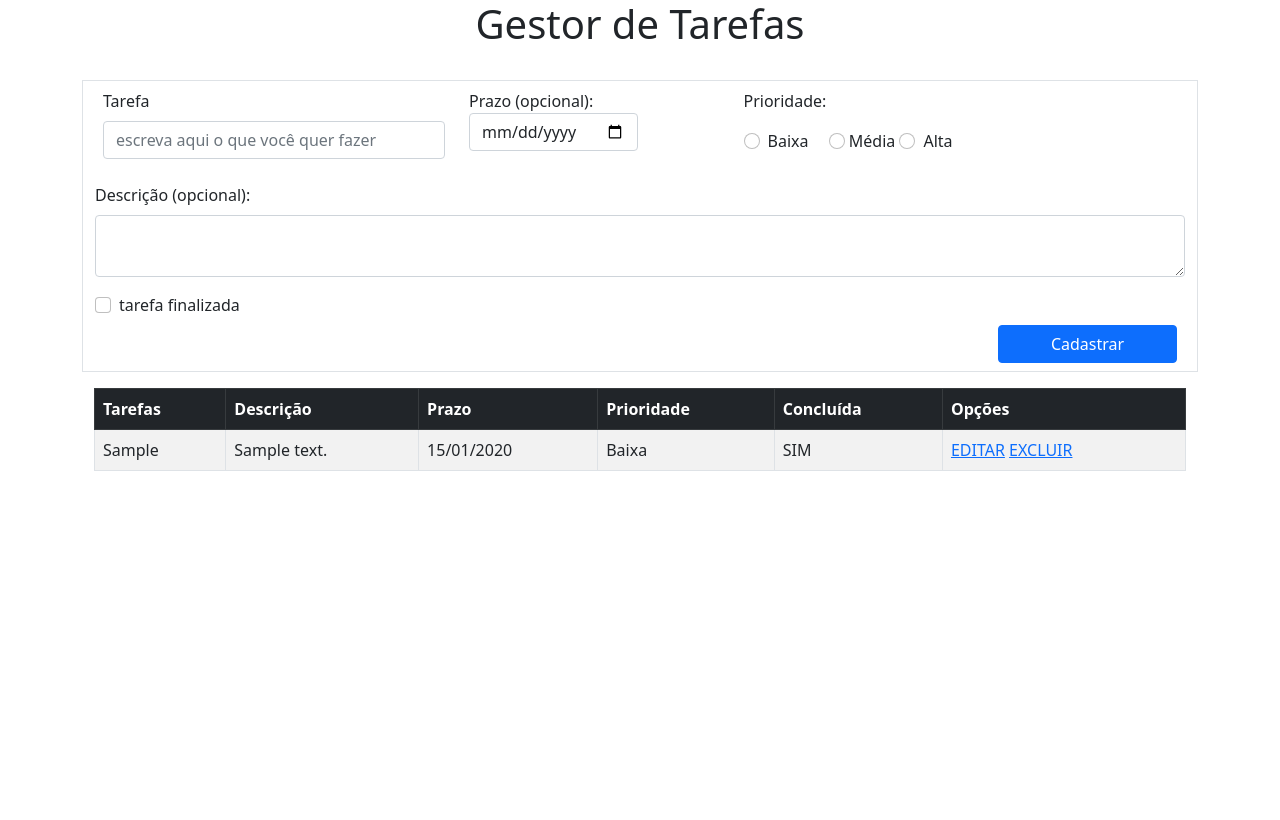
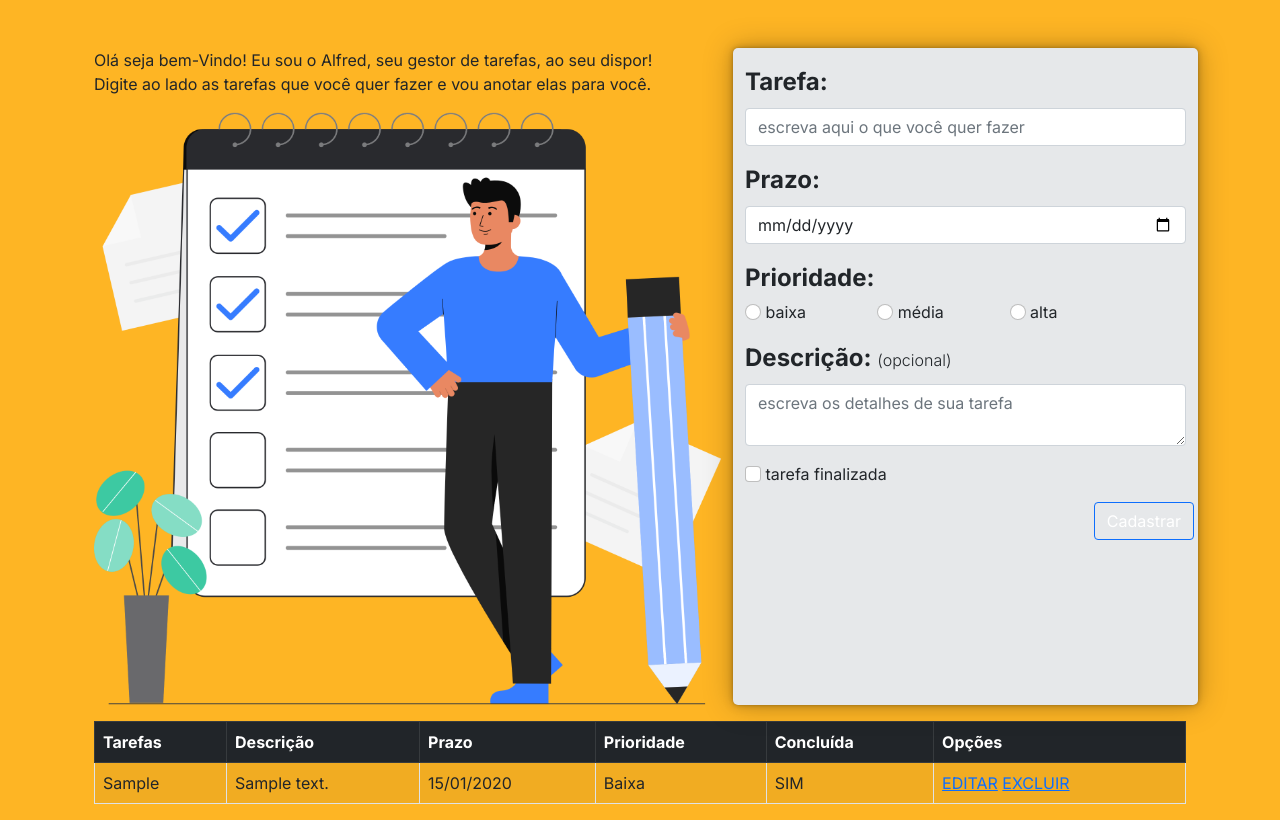
Before and after one commit to daniloessejota/gestor-de-tarefas, a PHP site: page /index.php in a window 1280 px wide. Before the commit the page ends 471 px from the top, so only its background shows below. Run offline with PHP 8.4, Linux system fonts and the light colour scheme; tables that the repository leaves empty hold one stand-in row (values such as "Sample post").

Commit message:
add styles and files

```diff
--- a/assets/css/custom.css
+++ b/assets/css/custom.css
@@ -0,0 +1 @@
+@charset "utf-8";
--- a/assets/css/global.css
+++ b/assets/css/global.css
@@ -0,0 +1,19 @@
+@charset "utf-8";
+
+@import url('https://fonts.googleapis.com/css2?family=Inter:wght@100;300;400;700;900&display=swap');
+
+* {
+    --cor_1: #E6E8EA;
+    --cor_2: #FEB524;
+    --cor_3: #52B6D7;
+    --cor_4: #579FC5;
+    --cor_5: #DB0530;
+    --cor_6: #FFD06A;
+    --cor_7: #558B2A;
+    --cor_8: #040C0B;
+    --cor_9: #4E4E56;
+
+    --shadow_1: 0px 0px 1px rgba(0, 0, 0, 0.078), 0px 0px 2.6px rgba(0, 0, 0, 0.111),0px 0px 5.3px rgba(0, 0, 0, 0.139), 0px 0px 11px rgba(0, 0, 0, 0.172), 0px 0px 30px rgba(0, 0, 0, 0.25);
+
+    --font_1: 'Inter', system-ui, sans-serif;
+}
--- /dev/null
+++ b/assets/css/styles.css
@@ -0,0 +1,16 @@
+@charset "utf-8";
+
+body {
+    background-color: var(--cor_2);
+    font-family: var(--font_1);
+}
+
+.form {
+    background-color: var(--cor_1);
+    border-radius: 5px;
+    box-shadow: var(--shadow_1);
+}
+
+.btn-primary {
+    background-color: var(--cor-8);
+}
--- a/form.php
+++ b/form.php
@@ -12,8 +12,9 @@
     <link href="https://cdn.jsdelivr.net/npm/bootstrap@5.0.2/dist/css/bootstrap.min.css" rel="stylesheet" integrity="sha384-EVSTQN3/azprG1Anm3QDgpJLIm9Nao0Yz1ztcQTwFspd3yD65VohhpuuCOmLASjC" crossorigin="anonymous">
 
     <!-- CSS Local -->
-    <link rel="stylesheet" href="/assets/css/global.css">
-    <link rel="stylesheet" href="/assets/css/custom.css">
+    <link rel="stylesheet" href="assets/css/global.css">
+    <link rel="stylesheet" href="assets/css/custom.css">
+    <link rel="stylesheet" href="assets/css/styles.css">
 
 </head>
 <body>
@@ -23,100 +24,118 @@
         <!-- Título da página -->
         <div class="row">
             <div class="col-sm-12 mb-4 text-center">
-                <?php echo ($tarefa['id'] > 0) ? '<h1>Edição</h1>' : '<h1>Gestor de Tarefas</h1>'; ?>
+            <h1 class="fw-bold pt-3"><?php echo ($tarefa['id'] > 0) ? 'Edição' : ''; ?></h1>
             </div>
         </div>
 
         <!-- Início do Formulário -->
         <div class="row">
-            <div class="col-sm-12 border">
+            <div class="col-sm-6 col-md-7 img">
+                <p>
+                    Olá seja bem-Vindo! Eu sou o Alfred, seu gestor de tarefas, ao seu dispor! <br> Digite ao lado as tarefas que você quer fazer e vou anotar elas para você.
+                </p>
+                <img src="./assets/img/to-do-medio.png" class="img-fluid" alt="">
+            </div>
+
+            <div class="col-sm-4 col-md-5 form">
 
                 <form action="" method="post">
 
-                    <div class="row p-2">
+                    <div class="row pt-3">
 
                         <!-- Input ID  - não deve ser visualizado -->
                         <input type="hidden" name="id" value="<?php echo $tarefa['id']; ?>">
 
                         <!-- Input Tarefa  -->
-                        <div class="mb-3 col-sm-4">
-                            <label for="tarefa" class="form-label">Tarefa</label>
+                        <div class="">
+                            <label for="tarefa" class="form-label fw-bold fs-4">Tarefa:</label>
                             <input type="text" name="tarefa" id="tarefa" placeholder="escreva aqui o que você quer fazer" value="<?php echo $tarefa['tarefas']; ?>"
                             class="form-control">
                         </div>
 
-                        <div class="mb-3 col-sm-3">
+                    </div>
 
+                    <div class="row pt-3">
+
+                        <div class="col">
                         <!-- Input Prazo -->
-                            <label for="prazo" class="form-label">Prazo (opcional):
+                        <label for="prazo" class="form-label fw-bold fs-4">Prazo: <br>
                             <?php if ($tem_erros and array_key_exists('prazo', $erros_validacao)) : ?>
-                                    <span><?php echo $erros_validacao['prazo']; ?></span>
+                                <span class="fw-light fs-6 text-danger"><?php echo $erros_validacao['prazo']; ?></span>
                             <?php endif; ?>
+                        </label>
 
                         <input type="date" name="prazo" id="prazo" value="<?php echo $tarefa['prazo']; ?>"
                         class="form-control">
-                            </label>
-
-                        </div>
-
-                        <div class="mb-3 col-sm-5">
-
-                            <!-- Input Prioridade -->
-                            <label for="prioridade" class="form-check-label mb-3">Prioridade:</label>
-                            <br>
-
-                            <!-- Baixa -->
-                            <div class="form-check form-check-inline">
-                                <input class="form-check-input" type="radio" name="prioridade" id="prioridade_baixa" value= 1 <?php echo ($tarefa['prioridade'] == 1) ? 'checked' : ''; ?> >
-
-                                <label for="prioridade_baixa" class="form-check-label">Baixa</label>
-                            </div>
-
-                            <!-- Média -->
-                            <form-check-inline>
-                                <input class="form-check-input" type="radio" name="prioridade" id="prioridade_media" value= 2 <?php echo ($tarefa['prioridade'] == 2) ? 'checked' : ''; ?> >
-                                <label  for="prioridade_media" class="form-check-label">Média</label>
-                            </form-check-inline>
-
-                            <!-- Alta -->
-                            <div class="form-check form-check-inline">
-                                <input class="form-check-input"  type="radio" name="prioridade" id="prioridade_alta" value= 3 <?php echo ($tarefa['prioridade'] == 3) ? 'checked' : ''; ?> >
-                                <label  for="prioridade_alta" class="form-check-label">Alta</label>
                         </div>
 
                     </div>
 
+                    <div class="row pt-3">
+                        <div class="col">
+                            <!-- Input Prioridade -->
+                            <fieldset>
+                                <label for="prioridade" class="form-check-label fw-bold fs-4">Prioridade:</label>
+
+                                <div class="row justify-content-start pt-1">
+                                    <!-- Baixa -->
+                                    <div class="form-check-inline col-3">
+                                        <input class="form-check-input" type="radio" name="prioridade" id="prioridade_baixa" value= 1 <?php echo ($tarefa['prioridade'] == 1) ? 'checked' : ''; ?> >
+                                        <label for="prioridade_baixa" class="form-check-label">baixa</label>
+                                    </div>
+                                    <!-- Média -->
+                                    <div class="form-check-inline col-3">
+                                        <input class="form-check-input" type="radio" name="prioridade" id="prioridade_media" value= 2 <?php echo ($tarefa['prioridade'] == 2) ? 'checked' : ''; ?> >
+                                        <label  for="prioridade_media" class="form-check-label">média</label>
+                                    </div>
+
+                                    <!-- Alta -->
+                                    <div class="form-check-inline col-3">
+                                        <input class="form-check-input"  type="radio" name="prioridade" id="prioridade_alta" value= 3 <?php echo ($tarefa['prioridade'] == 3) ? 'checked' : ''; ?> >
+                                        <label  for="prioridade_alta" class="form-check-label">alta</label>
+                                    </div>
+                                </div>
+                            </fieldset>
+                        </div>
                     </div>
 
                     <!-- Descrição -->
-                    <div>
-                        <label for="descricao" class="form-label">Descrição (opcional):</label>
-                        <textarea name="descricao" id="descricao" maxlength="80" class="form-control" ><?php echo $tarefa['descricao']; ?></textarea>
+                    <div class="row pt-3">
+                        <div class="col">
+                            <label for="descricao" class="form-label fw-bold fs-4">Descrição: <span class="fw-light fs-6">(opcional)</span></label>
+                            <textarea name="descricao" id="descricao" maxlength="80" placeholder="escreva os detalhes de sua tarefa" class="form-control" ><?php echo $tarefa['descricao']; ?></textarea>
+                        </div>
                     </div>
 
                     <!-- Conclusão Check -->
-                    <div class="form-check mt-3">
+                    <div class="row pt-3">
 
+                        <div class="col">
                             <?php echo ($tarefa['tarefa_concluida'] == 1)  ?
                             '<input class="form-check-input" type="checkbox" name="tarefa_finalizada" id="tarefa_finalizada" value = 1 checked>' : '<input class="form-check-input" type="checkbox" name="tarefa_finalizada" id="tarefa_finalizada" value = 1>' ; ?>
 
                             <?php echo ($tarefa['tarefa_concluida'] == 1)  ? '<label for="tarefa_finalizada" class="form-check-label" for="tarefa_finalizada">tarefa finalizada</label>'  : '<label for="tarefa_finalizada" class="form-check-label" for="tarefa_finalizada">tarefa finalizada</label>'; ?>
+                        </div>
 
                     </div>
 
                     <!-- Botão de Envio -->
-                    <div class="row justify-content-end m-2">
+                    <div class="row pt-3 pb-3">
 
+                        <div class="col-9">
                             <?php echo ($tarefa['id'] > 0) ?
-                        '<button class="col-2 col-sm-2 btn btn-primary col-form-label"><a href="index.php">Cancelar</a></button>' : ''; ?>
-
-                        <input type="submit" value= "<?php echo ($tarefa['id'] > 0) ? 'Atualizar' : 'Cadastrar'; ?>" class="col-2 col-sm-2 btn btn-primary col-form-label">
+                            '<button class="btn col-form-label"><a href="index.php">Cancelar</a></button>' : ''; ?>
+                        </div>
+                        <div class="col-3">
+                            <a href="#tabela"><input type="submit" id="tabela_resultado" class="btn btn-primary" value= "<?php echo ($tarefa['id'] > 0) ? 'Atualizar' : 'Cadastrar'; ?>" ></a>
                         </div>
 
+                    </div>
                 </form>
 
             </div>
         </div>
+
     </div>
 
     <!-- Script JS BootStrap -->
--- a/index.php
+++ b/index.php
@@ -14,8 +14,9 @@
     <link href="https://cdn.jsdelivr.net/npm/bootstrap@5.0.2/dist/css/bootstrap.min.css" rel="stylesheet" integrity="sha384-EVSTQN3/azprG1Anm3QDgpJLIm9Nao0Yz1ztcQTwFspd3yD65VohhpuuCOmLASjC" crossorigin="anonymous">
 
     <!-- CSS Local -->
-    <link rel="stylesheet" href="/assets/css/global.css">
-    <link rel="stylesheet" href="/assets/css/custom.css">
+    <link rel="stylesheet" href="assets/css/global.css">
+    <link rel="stylesheet" href="assets/css/custom.css">
+    <link rel="stylesheet" href="assets/css/styles.css">
 
 </head>
 <body>
--- a/table-tasks.php
+++ b/table-tasks.php
@@ -13,15 +13,17 @@
     <link href="https://cdn.jsdelivr.net/npm/bootstrap@5.0.2/dist/css/bootstrap.min.css" rel="stylesheet" integrity="sha384-EVSTQN3/azprG1Anm3QDgpJLIm9Nao0Yz1ztcQTwFspd3yD65VohhpuuCOmLASjC" crossorigin="anonymous">
 
     <!-- CSS Local -->
-    <link rel="stylesheet" href="/assets/css/global.css">
-    <link rel="stylesheet" href="/assets/css/custom.css">
+    <link rel="stylesheet" href="assets/css/global.css">
+    <link rel="stylesheet" href="assets/css/custom.css">
+    <link rel="stylesheet" href="assets/css/styles.css">
 
 </head>
 <body>
 
     <div class="container">
 
-    <table class="mt-3 table table-striped table-bordered align-middle">
+    <div class="table-responsive">
+        <table class="mt-3 table table-striped table-bordered align-middle" id="tabela">
             <thead class="table-dark">
                 <tr>
                     <th scope="col">Tarefas</th>
@@ -32,11 +34,8 @@
                     <th scope="col">Opções</th>
                 </tr>
             </thead>
-
         <?php
-
             foreach ($tarefas as $key => $valor) : ?>
-
             <tr scope="row">
                 <td> <?php echo $valor['tarefas']; ?> </td>
                 <td> <?php echo $valor['descricao']; ?> </td>
@@ -48,6 +47,6 @@
                     <a href="remove-tasks.php?id=<?php echo $valor['id'];?>">EXCLUIR</a>
                 </td>
             </tr>
-
         <?php endforeach;?>
         </table>
+    </div>
```
Also changed, not shown: assets/img/to-do-medio.png (added), assets/img/to-do.png (added). Lines whose indentation alone changed are shown as unchanged.
